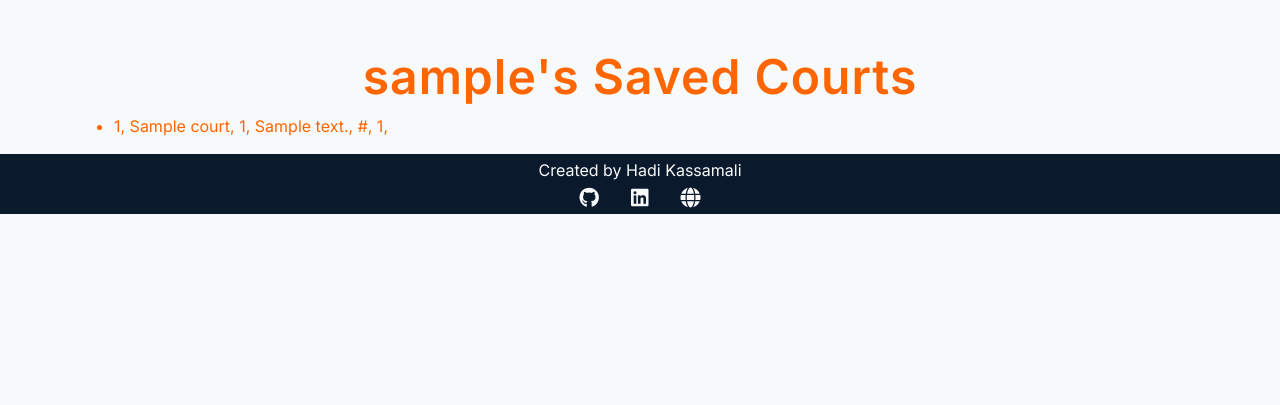
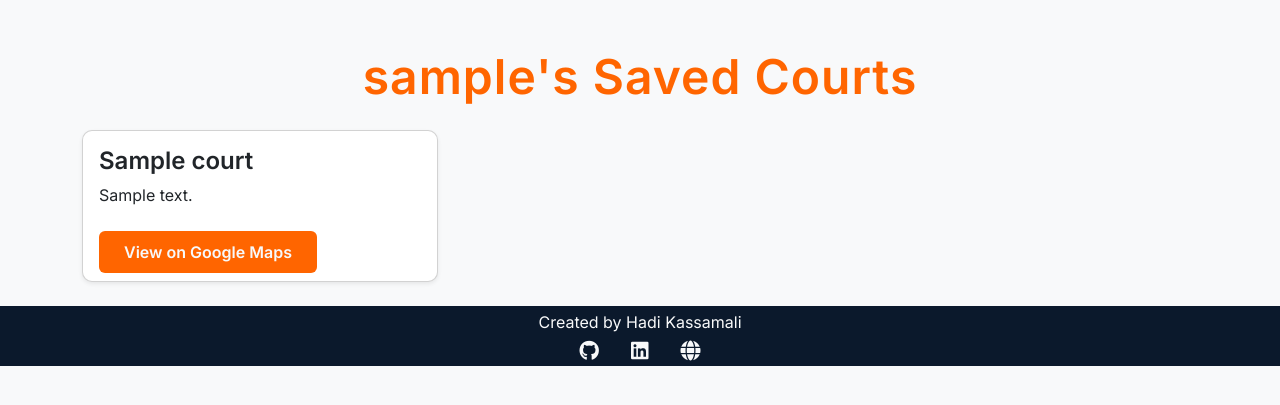
Before and after one commit to hdkassamali/The-Court-Connect, a Flask app: template templates/saved_courts.html in a window 1280 px wide. Shown: the part 56-461 px from the top of the page. Run offline with Flask 3, Linux system fonts and the light colour scheme; the template is opened without the code that fills it: values that come from a table or form of the project are taken from there, others are empty; tables that the repository leaves empty hold one stand-in row (values such as "Sample post").

Commit message:
Added bootstrap styling to saved_courts.html. Added additional styling with saved_courts.css. Added link to user’s saved courts to basketball icon in navbar. Changed user_profile_page.html header to custom primary color

```diff
--- /dev/null
+++ b/static/css/saved_courts.css
@@ -0,0 +1,21 @@
+.card {
+    transition: transform 0.3s ease;
+    border-radius: 10px;
+}
+
+.card:hover {
+    transform: translatey(-5px);
+}
+
+.card-title {
+    font-size: 1.5rem;
+    font-weight: 600;
+}
+
+.card-text {
+    font-size: 1rem;
+}
+
+.bg-custom-primary:hover {
+  background-color: #ff4e00;
+}
--- a/templates/base.html
+++ b/templates/base.html
@@ -52,7 +52,7 @@
           <a class="nav-link me-3 text-light" href="/search"><i class="fa-solid fa-magnifying-glass"></i></a>
           </li>
           <li class="nav-item">
-          <a class="nav-link me-3 text-light" href=""><i class="fa-solid fa-basketball"></i></a>
+          <a class="nav-link me-3 text-light" href="/users/{{g.user.username}}/saved_courts"><i class="fa-solid fa-basketball"></i></a>
           </li>
           <li class="nav-item">
           <a class="nav-link me-3 text-light" href="/users/{{g.user.username}}/user_profile"><i class="fa-solid fa-user-large"></i></a>
--- a/templates/saved_courts.html
+++ b/templates/saved_courts.html
@@ -1,13 +1,28 @@
-{% extends "base.html" %} {% block title %}{{user.username}}'s Saved Courts{% endblock %}
+{% extends "base.html" %}
+{% block head_scripts %}
+<link rel="stylesheet" href="{{ url_for('static', filename='css/saved_courts.css') }}">
+{% endblock %}
+
+{% block title %}{{user.username}}'s Saved Courts{% endblock %}
+
 {% block content %}
-<h1 class="text-center">{{user.username}}'s Saved Courts</h1>
-
-<ul>
-{% for court in courts %}
-<li>
-<p>{{court.id}}, {{court.court_name}}, {{court.google_maps_place_id}}, {{court.address}}, {{court.google_maps_url}}, {{court.user_id}}, {{court.rating}}</p>
-</li>
-{% endfor %}
-</ul>
-
+  <h1 class="text-center my-4">{{ user.username }}'s Saved Courts</h1>
+  <div class="row">
+    {% for court in courts %}
+      <div class="col-md-6 col-lg-4 mb-4">
+        <div class="card h-100 shadow-sm">
+          <div class="card-body">
+            <h5 class="card-title">{{ court.court_name }}</h5>
+            <p class="card-text">{{ court.address }}</p>
+            {% if court.rating %}
+              <p class="card-text"><strong>Rating:</strong> {{ court.rating }}</p>
+            {% endif %}
+          </div>
+          <div class="card-footer bg-transparent border-top-0">
+            <a href="{{ court.google_maps_url }}" target="_blank" class="btn bg-custom-primary text-light fw-bold px-4 py-2">View on Google Maps</a>
+          </div>
+        </div>
+      </div>
+    {% endfor %}
+  </div>
 {% endblock %}
--- a/templates/user_profile_page.html
+++ b/templates/user_profile_page.html
@@ -4,7 +4,7 @@ endblock %} {% block content %}
   <div class="card border-0 shadow bg-light">
     <div class="card-body bg-light">
       <div class="text-center mb-4">
-        <h1 class="text-custom-accent">{{user.username}}</h1>
+        <h1 class="text-custom-primary">{{user.username}}</h1>
         <p class="text-custom-neutral">User Profile</p>
       </div>
       <ul class="list-group list-group-flush">
```
